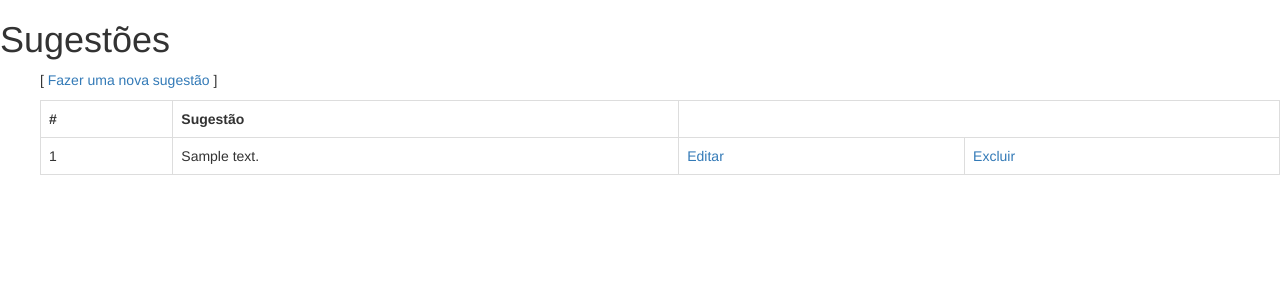
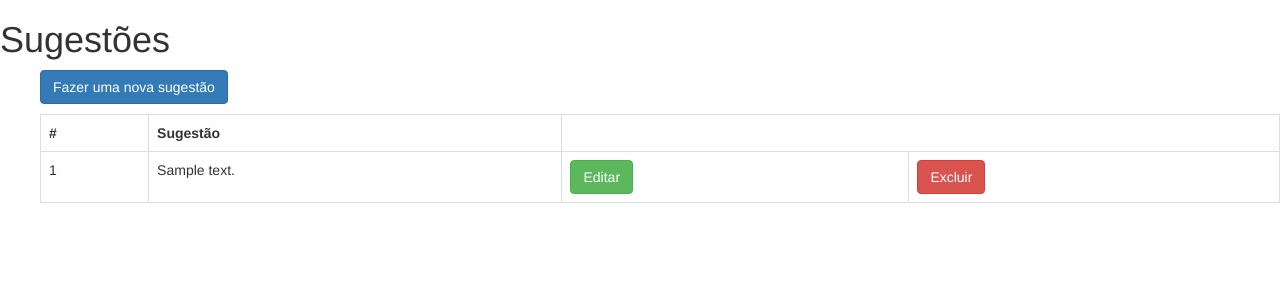
Before and after one commit to caiocesar04/projeto_integrador, a PHP site: template brashop/app/views/sugestoes/list.php in a window 1280 px wide. Shown: the part 80-380 px from the top of the page. Run offline with PHP 8.4, Linux system fonts and the light colour scheme; the template is opened without the code that fills it: most values are stand-ins (such as "Sample title", 1, 10 or a date in 2020); some libraries are stand-ins or nearby versions.

Commit message:
Add files via upload

```diff
--- a/brashop/app/views/anuncios/meusAnuncios.php
+++ b/brashop/app/views/anuncios/meusAnuncios.php
@@ -29,8 +29,8 @@ include_once __DIR__ . "/../helpers/menuLogin.php";
           <td><?= $user['nome'] ?></td>
           <td><?= $user['preco'] ?></td>
           <td><img style="width:50px;" src="../../imagens/<?=$user['imagem'];?>"></img></td>
-          <td><a href="./AnuncioController.php?action=edit&id=<?= $user['id'] ?>">Editar</a></td>
-          <td><a href="javascript:confirmarExclusaoAnuncio('<?= $user['nome'] ?>', <?= $user['id'] ?>)">Excluir</a></td>
+          <td><a class="btn btn-success" href="./AnuncioController.php?action=edit&id=<?= $user['id'] ?>">Editar</a></td>
+          <td><a class="btn btn-danger" href="javascript:confirmarExclusaoAnuncio('<?= $user['nome'] ?>', <?= $user['id'] ?>)">Excluir</a></td>
 
 
         <?php endforeach; ?>
--- a/brashop/app/views/sugestoes/list.php
+++ b/brashop/app/views/sugestoes/list.php
@@ -27,15 +27,15 @@ include_once __DIR__ . "/../helpers/menuLogin.php";
           <tr>
           <td><?= $user['id'] ?></td>
           <td><?= $user['texto'] ?></td>
-          <td><a href="./SugestaoController.php?action=edit&id=<?= $user['id'] ?>">Editar</a></td>
-          <td><a href="javascript:confirmarExclusaoSugestao('<?= $user['texto'] ?>', <?= $user['id'] ?>)">Excluir</a></td>
+          <td><a class="btn btn-success" href="./SugestaoController.php?action=edit&id=<?= $user['id'] ?>">Editar</a></td>
+          <td><a class="btn btn-danger" href="javascript:confirmarExclusaoSugestao('<?= $user['texto'] ?>', <?= $user['id'] ?>)">Excluir</a></td>
 
 
         <?php endforeach; ?>
     </ul>
 
     <p>
-    [ <a href="./SugestaoController.php?action=loadFormNew">Fazer uma nova sugestão</a> ]
+     <a class="btn btn-primary" href="./SugestaoController.php?action=loadFormNew">Fazer uma nova sugestão</a>
     <?php
 	include_once __DIR__ . "/../helpers/mensagem.php";
 	//$caminho = __DIR__ . "/../helpers/mensagem.php";
--- a/brashop/app/views/usuarios/dadosUsuario.php
+++ b/brashop/app/views/usuarios/dadosUsuario.php
@@ -35,8 +35,8 @@
                  <td><?= $user['senha'] ?></td>
                  <td><?= $user['email'] ?></td>
                  <td><?= $user['data_nasc'] ?></td>
-                 <td><a href="./UsuarioController.php?action=edit&id=<?= $user['id'] ?>">Editar</a></td>
-                 <td><a href="javascript:confirmarExclusaoUsuario('<?= $user['nome'] ?>', <?= $user['id'] ?>)">Excluir</a></td>
+                 <td><a class="btn btn-success" href="./UsuarioController.php?action=edit&id=<?= $user['id'] ?>">Editar</a></td>
+                 <td><a class="btn btn-danger" href="javascript:confirmarExclusaoUsuario('<?= $user['nome'] ?>', <?= $user['id'] ?>)">Excluir</a></td>
                 <?php endforeach; ?>
 
 
--- a/brashop/app/views/usuarios/list.php
+++ b/brashop/app/views/usuarios/list.php
@@ -34,8 +34,8 @@ include_once __DIR__ . "/../helpers/menuLogin.php";
                  <td><?= $user['senha'] ?></td>
                  <td><?= $user['email'] ?></td>
                  <td><?= $user['data_nasc'] ?></td>
-                 <td><a href="./UsuarioController.php?action=edit&id=<?= $user['id'] ?>">Editar</a></td>
-                 <td><a href="javascript:confirmarExclusaoUsuario('<?= $user['nome'] ?>', <?= $user['id'] ?>)">Excluir</a></td>
+                 <td><a  class="btn btn-success" href="./UsuarioController.php?action=edit&id=<?= $user['id'] ?>">Editar</a></td>
+                 <td><a  class="btn btn-danger" href="javascript:confirmarExclusaoUsuario('<?= $user['nome'] ?>', <?= $user['id'] ?>)">Excluir</a></td>
                 <?php endforeach; ?>
 
 
```
